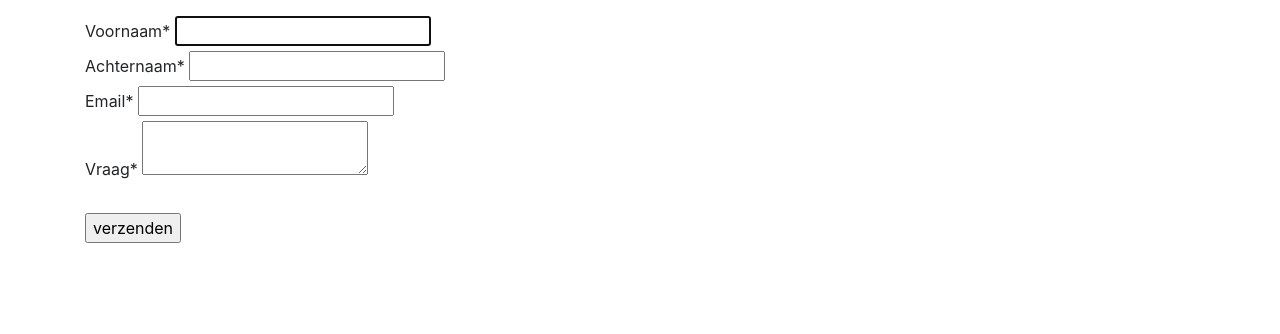
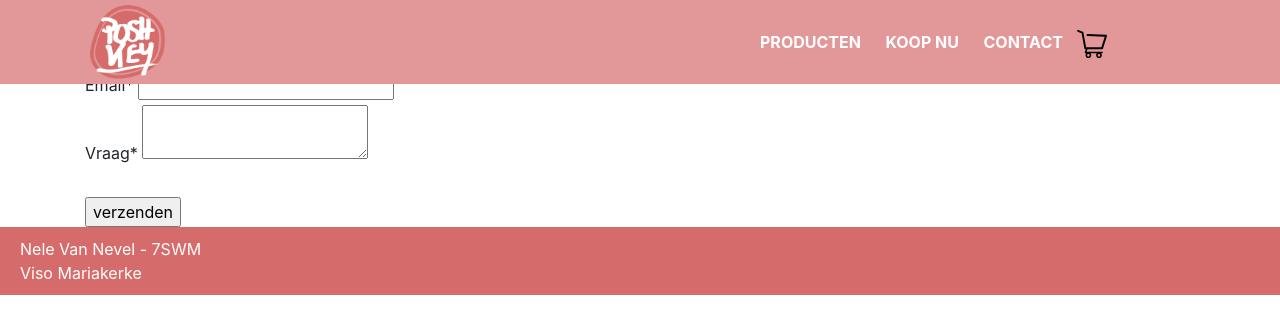
Before and after one commit to ShinyRai/eindwerk7SWM, a PHP site: page /contact.php in a window 1280 px wide. Shown: the top 334 px of the page. Run offline with PHP 8.4, Linux system fonts and the light colour scheme; style sheets or scripts are compiled from the project's sources.

Commit message:
no message

```diff
--- a/cart.php
+++ b/cart.php
@@ -26,7 +26,7 @@
                     <a href="index.php" title="terug naar de homepage"><img class="logoimg" src="images/logo.png" alt="logo"></a>
                 </div>
                 <div class="col-md-5 mrg-top col-sm-5">
-                  <a class="nav-link" href="producten.php">Producten</a>
+                  <a class="nav-link" href="index.php#prods">Producten</a>
                     <a class="nav-link" href="cart.php">Koop nu</a>
                     <a class="nav-link" href="contact.php">contact</a>
                     <a href="cart.php"><img class="winkelkar" src="images/shopping_cart.svg" alt="shopping cart"></a>
@@ -82,9 +82,11 @@
             <p class="label">persoonlijke gegevens</p>
 
             <input type="text" name="naam" id="naam" placeholder=" NAAM">
+            <input type="email" name="email" id="email" placeholder=" EMAIL">
 
         </div>
         <div class="col-6 ">
+            <div class="col-12"></div>
             testo
         </div>
 
@@ -98,7 +100,7 @@
 
 </main>
 <script src="js/dist/main.min.js"></script>
-<footer class="footer mx-auto"><p>Nele Van Nevel - 7SWM<br>Viso Mariakerke</p></footer>
+<footer class="footer"><p>Nele Van Nevel - 7SWM<br>Viso Mariakerke</p></footer>
 </body>
 </html>
 
--- a/contact.php
+++ b/contact.php
@@ -1,3 +1,9 @@
+<?php
+//stap 1b: bestand db_conn.php insluiten
+include("includes/db_conn.php");
+?>
+
+
 <!DOCTYPE html>
 <html lang="nl">
 <head>
@@ -12,17 +18,28 @@
     <link rel="icon" href="favicon.gif" type="image/gif">
 
     <link rel="stylesheet" type="text/css" href="css/reset.css">
-	<link rel="stylesheet" type="text/css" href="css/style.css">
+    <link rel="stylesheet" type="text/css" href="css/dist/main.css">
+
+    <link href="https://fonts.googleapis.com/css?family=Open+Sans" rel="stylesheet">
+    <link href="https://fonts.googleapis.com/css?family=Patrick+Hand" rel="stylesheet">
 </head>
 <body>
-	<nav>
-		<ul>
-			<li><a href="" title ="" alt=""></a></li>
-			<li><a href="" title ="" alt=""></a></li>
-			<li><a href="" title ="" alt=""></a></li>
-			<li><a href="" title ="" alt=""></a></li>
-		</ul>
+    <nav class="nav fixed-top mx-auto">
+        <div class="container">
+            <div class="row justify-content-between">
+                <div class="col-md-7 col-sm-7">
+                    <a href="index.php" title="terug naar de homepage"><img class="logoimg" src="images/logo.png" alt="logo"></a>
+                </div>
+                <div class="col-md-5 mrg-top col-sm-5">
+                  <a class="nav-link" href="index.php#prods">Producten</a>
+                    <a class="nav-link" href="cart.php">Koop nu</a>
+                    <a class="nav-link" href="contact.php">contact</a>
+                    <a href="cart.php"><img class="winkelkar" src="images/shopping_cart.svg" alt="shopping cart"></a>
+                </div>
+            </div>
+        </div>
     </nav>
+
 	<main class="container">
 		<section class="contact">
 
@@ -46,9 +63,19 @@
 
 
 	</main>
-	<footer></footer>
+    <script src="js/dist/main.min.js"></script>
+    <footer class="footer"><p>Nele Van Nevel - 7SWM<br>Viso Mariakerke</p></footer>
 </body>
 </html>
+
+<?php
+// stap 4: De verbinding met de database sluiten
+
+if (!mysqli_close($db)) {
+    echo "FOUT: De verbinding kon niet worden gesloten";
+    exit;
+}
+?>
 
 <?php
 // validatie
@@ -59,7 +86,7 @@ if(isset($_POST['voorn'])&&isset($_POST['achtern'])&&isset($_POST['email'])&&iss
     $_POST['email'] = htmlspecialchars($_POST['email']);
     $_POST['bericht'] = htmlspecialchars($_POST['bericht']);
 
-    $to = "vanneveln@visocloud.org";
+    $to = $_POST["email"];
     $subject = "contact via site";
 
     $message = "
--- a/index.php
+++ b/index.php
@@ -31,7 +31,7 @@ include("includes/db_conn.php");
 			     	<a href="index.php" title="terug naar de homepage"><img class="logoimg" src="images/logo.png" alt="logo"></a>
 			    </div>
 			    <div class="col-md-5 mrg-top col-sm-5">
-			      <a class="nav-link" href="#prods">Producten</a>
+			      <a class="nav-link" href="index.php#prods">Producten</a>
 					<a class="nav-link" href="cart.php">Koop nu</a>
 					<a class="nav-link" href="contact.php">contact</a>
 					<a href="cart.php"><img class="winkelkar" src="images/shopping_cart.svg" alt="shopping cart"></a>
--- a/login.php
+++ b/login.php
@@ -46,7 +46,7 @@ include("includes/db_conn.php");
 			     	<a href="index.php" title="terug naar de homepage"><img class="logoimg" src="images/logo.png" alt="logo"></a>
 			    </div>
 			    <div class="col-md-5 mrg-top col-sm-5">
-			      <a class="nav-link" href="producten.php">Producten</a>
+			      <a class="nav-link" href="index.php#prods">Producten</a>
 					<a class="nav-link" href="cart.php">Koop nu</a>
 					<a class="nav-link" href="contact.php">contact</a>
 					<a href="cart.php"><img class="winkelkar" src="images/shopping_cart.svg" alt="shopping cart"></a>
```
Lines whose indentation alone changed are shown as unchanged.
